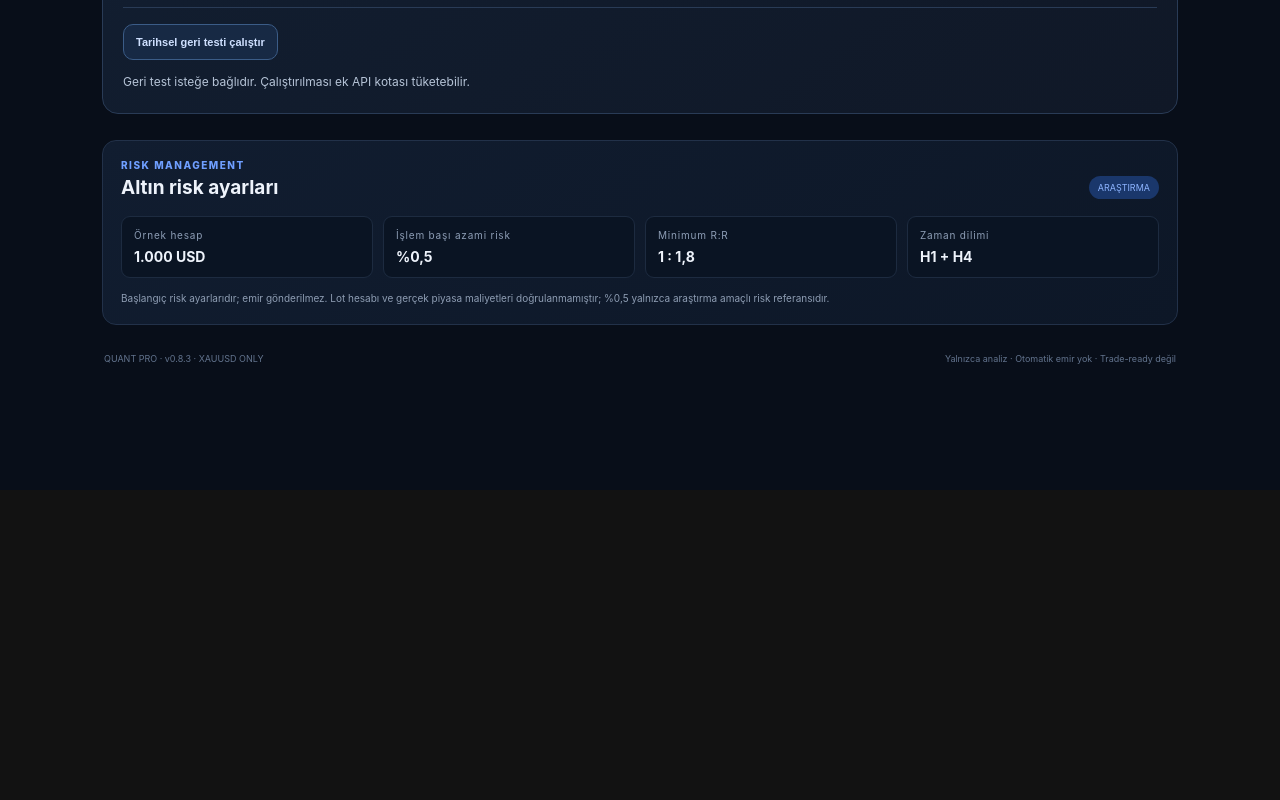
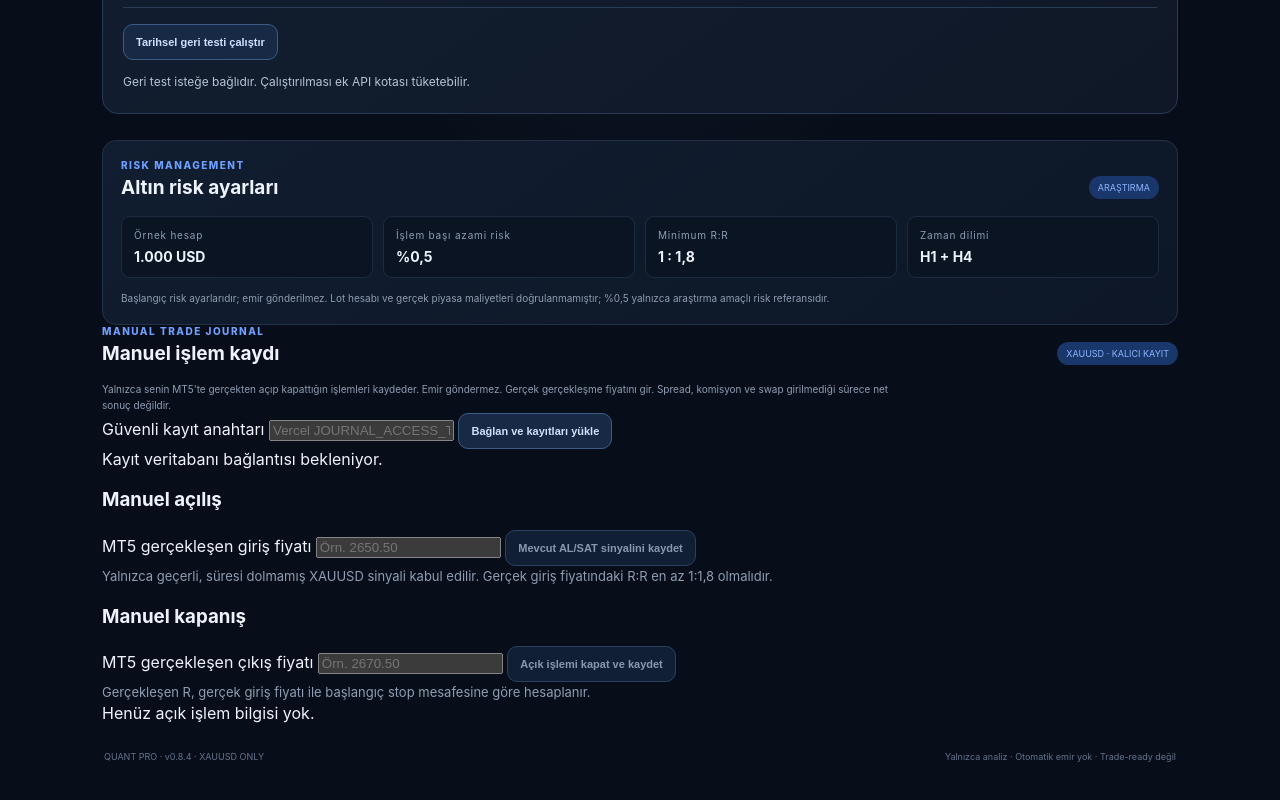
Before and after one commit to zulfumetindg-sys/quant-pro-terminal, a website: page public/index.html in a window 1280 px wide. Shown: the part 705-1505 px from the top of the page. Before the commit the page ends 1195 px from the top, so only its background shows below. Drawn offline with Linux system fonts and the light colour scheme; no server answers.

Commit message:
Add manual XAUUSD journal interface

```diff
--- a/public/index.html
+++ b/public/index.html
@@ -7,7 +7,7 @@
   <meta name="description" content="QUANT PRO yalnızca XAUUSD altın analiz ve sinyal terminali">
   <link rel="manifest" href="manifest.webmanifest">
   <link rel="icon" href="icon.svg" type="image/svg+xml">
-  <link rel="stylesheet" href="styles.css?v=0.8.3">
+  <link rel="stylesheet" href="styles.css?v=0.8.4">
   <title>QUANT PRO · XAUUSD</title>
 </head>
 <body>
@@ -76,9 +76,41 @@
       <p class="risk-note">Başlangıç risk ayarlarıdır; emir gönderilmez. Lot hesabı ve gerçek piyasa maliyetleri doğrulanmamıştır; %0,5 yalnızca araştırma amaçlı risk referansıdır.</p>
     </section>
 
-    <footer><span>QUANT PRO · v0.8.3 · XAUUSD ONLY</span><span>Yalnızca analiz · Otomatik emir yok · Trade-ready değil</span></footer>
+    <section class="journal-panel" id="manual-journal">
+      <div class="section-head compact">
+        <div><div class="eyebrow">MANUAL TRADE JOURNAL</div><h2>Manuel işlem kaydı</h2></div>
+        <span class="pill blue">XAUUSD · KALICI KAYIT</span>
+      </div>
+      <p class="risk-note">Yalnızca senin MT5'te gerçekten açıp kapattığın işlemleri kaydeder. Emir göndermez. Gerçek gerçekleşme fiyatını gir. Spread, komisyon ve swap girilmediği sürece net sonuç değildir.</p>
+      <div class="journal-auth">
+        <label for="journalToken">Güvenli kayıt anahtarı</label>
+        <input id="journalToken" type="password" autocomplete="off" placeholder="Vercel JOURNAL_ACCESS_TOKEN">
+        <button class="connect-btn" id="journalConnectBtn">Bağlan ve kayıtları yükle</button>
+      </div>
+      <div id="journalStatus" class="journal-status">Kayıt veritabanı bağlantısı bekleniyor.</div>
+      <div class="journal-grid">
+        <div class="journal-card">
+          <h3>Manuel açılış</h3>
+          <label for="journalFillPrice">MT5 gerçekleşen giriş fiyatı</label>
+          <input id="journalFillPrice" inputmode="decimal" type="number" min="0" step="0.01" placeholder="Örn. 2650.50">
+          <button class="connect-btn" id="journalOpenBtn" disabled>Mevcut AL/SAT sinyalini kaydet</button>
+          <p>Yalnızca geçerli, süresi dolmamış XAUUSD sinyali kabul edilir. Gerçek giriş fiyatındaki R:R en az 1:1,8 olmalıdır.</p>
+        </div>
+        <div class="journal-card">
+          <h3>Manuel kapanış</h3>
+          <label for="journalExitPrice">MT5 gerçekleşen çıkış fiyatı</label>
+          <input id="journalExitPrice" inputmode="decimal" type="number" min="0" step="0.01" placeholder="Örn. 2670.50">
+          <button class="connect-btn" id="journalCloseBtn" disabled>Açık işlemi kapat ve kaydet</button>
+          <p>Gerçekleşen R, gerçek giriş fiyatı ile başlangıç stop mesafesine göre hesaplanır.</p>
+        </div>
+      </div>
+      <div id="journalActive" class="journal-records">Henüz açık işlem bilgisi yok.</div>
+      <div id="journalHistory" class="journal-records"></div>
+    </section>
+
+    <footer><span>QUANT PRO · v0.8.4 · XAUUSD ONLY</span><span>Yalnızca analiz · Otomatik emir yok · Trade-ready değil</span></footer>
   </main>
 
-  <script src="app.js?v=0.8.3"></script>
+  <script src="app.js?v=0.8.4"></script>
 </body>
 </html>
```
